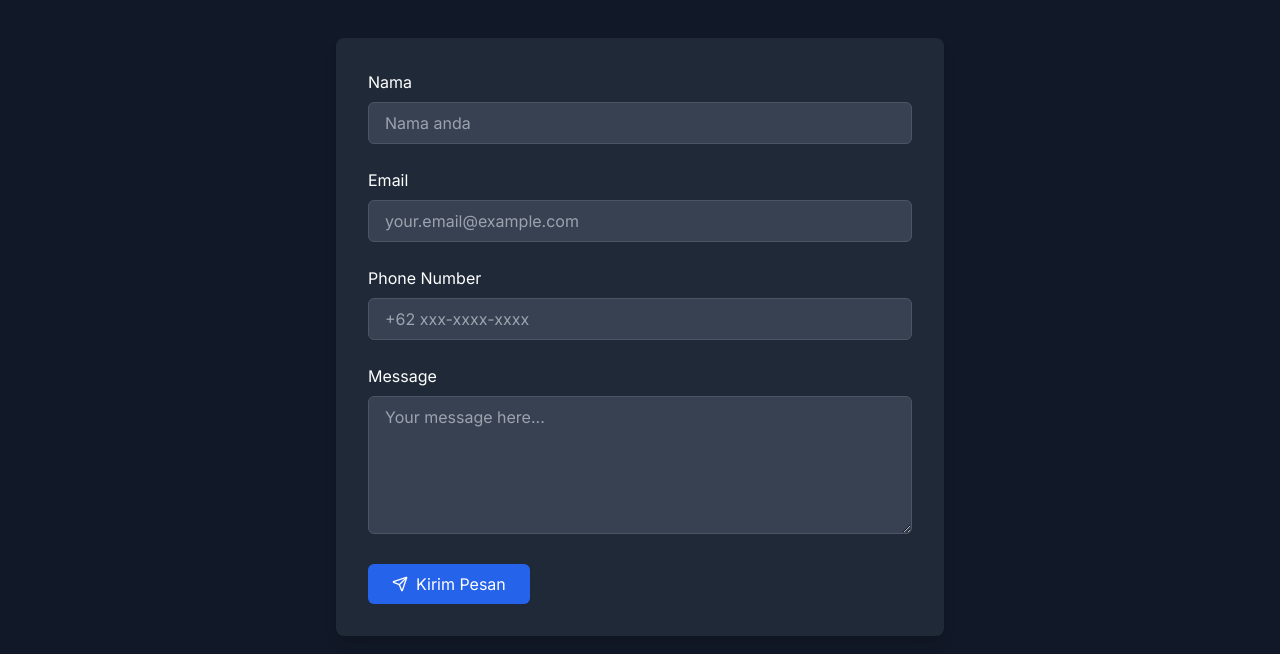
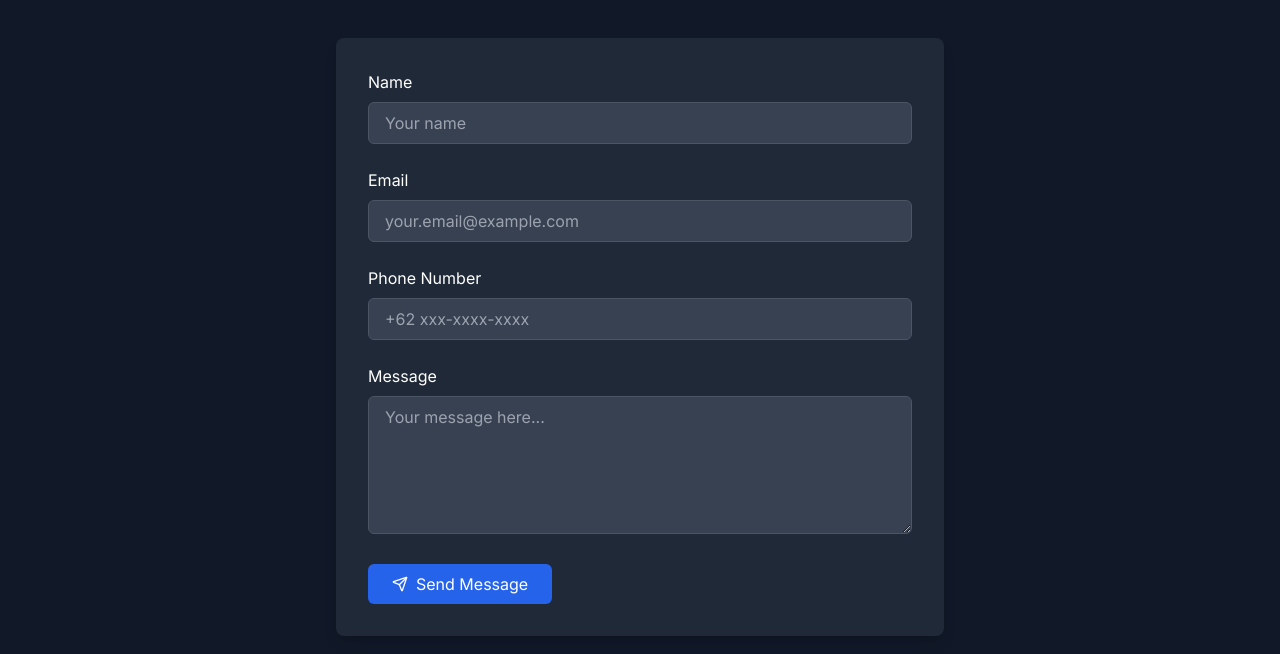
Before and after one commit to farhan688/Portfolio-NextJS, a Next.js app: page /contact in a window 1280 px wide. Shown: the part 250-904 px from the top of the page. Built offline with nearby package versions, Linux system fonts and the light colour scheme.

Commit message:
Update with new changes

```diff
--- a/app/admin/resume/page.tsx
+++ b/app/admin/resume/page.tsx
@@ -10,8 +10,7 @@ export default function AdminResume() {
     personalInfo: {
       name: "",
       email: "",
-      location: "",
-      linkedin: ""
+      location: ""
     },
     summary: "",
     education: [],
@@ -188,18 +187,7 @@ export default function AdminResume() {
                   className="w-full bg-gray-700 p-2 rounded"
                 />
               </div>
-              <div>
-                <label className="block mb-2">LinkedIn</label>
-                <input
-                  type="url"
-                  value={formData.personalInfo.linkedin}
-                  onChange={(e) => setFormData({
-                    ...formData,
-                    personalInfo: { ...formData.personalInfo, linkedin: e.target.value }
-                  })}
-                  className="w-full bg-gray-700 p-2 rounded"
-                />
-              </div>
+
             </div>
           </section>
 
--- a/app/contact/page.tsx
+++ b/app/contact/page.tsx
@@ -2,7 +2,7 @@
 
 import { useState } from "react"
 import { motion } from "framer-motion"
-import { Send } from "lucide-react"
+import { Mail, Send, Phone } from "lucide-react"
 
 export default function Contact() {
   const [formData, setFormData] = useState({
@@ -25,22 +25,6 @@ export default function Contact() {
     setLoading(true)
     setError(null)
 
-    // Validasi email
-    const emailRegex = /^[^\s@]+@[^\s@]+\.[^\s@]+$/
-    if (!emailRegex.test(formData.email)) {
-      setError("Format email tidak valid")
-      setLoading(false)
-      return
-    }
-
-    // Validasi nomor telepon Indonesia
-    const phoneRegex = /^(\+62|62|0)8[1-9][0-9]{6,9}$/
-    if (!phoneRegex.test(formData.phone.replace(/[\s-]/g, ''))) {
-      setError("Format nomor telepon tidak valid")
-      setLoading(false)
-      return
-    }
-
     try {
       const response = await fetch("/api/contact", {
         method: "POST",
@@ -50,24 +34,21 @@ export default function Contact() {
         body: JSON.stringify(formData),
       })
 
-      if (!response.ok) {
-        const errorData = await response.json()
-        throw new Error(errorData.message || "Gagal mengirim pesan")
-      }
+      if (!response.ok) throw new Error("Failed to send message")
 
       setSuccess(true)
       setFormData({ name: "", email: "", phone: "", message: "" })
       setTimeout(() => setSuccess(false), 5000)
     } catch (err) {
-      setError(err instanceof Error ? err.message : "Terjadi kesalahan")
+      setError(err instanceof Error ? err.message : "Something went wrong")
     } finally {
       setLoading(false)
     }
   }
 
   return (
-    <div className="flex-1 min-h-screen py-16 flex flex-col">
-      <div className="max-w-2xl mx-auto px-8 w-full flex-grow">
+    <div className="min-h-screen py-16">
+      <div className="max-w-2xl mx-auto px-8">
         <motion.div
           initial={{ opacity: 0, y: 20 }}
           animate={{ opacity: 1, y: 0 }}
@@ -81,12 +62,12 @@ export default function Contact() {
           initial={{ opacity: 0, y: 20 }}
           animate={{ opacity: 1, y: 0 }}
           transition={{ delay: 0.2 }}
-          className="bg-gray-800 p-8 rounded-lg shadow-lg mb-8"
+          className="bg-gray-800 p-8 rounded-lg shadow-lg"
         >
           <form onSubmit={handleSubmit} className="space-y-6">
             <div>
               <label htmlFor="name" className="block text-white mb-2">
-                Nama
+                Name
               </label>
               <input
                 type="text"
@@ -95,9 +76,8 @@ export default function Contact() {
                 value={formData.name}
                 onChange={handleChange}
                 required
-                disabled={loading}
-                className="w-full px-4 py-2 bg-gray-700 border border-gray-600 rounded-md text-white focus:outline-none focus:border-blue-500 disabled:opacity-50"
-                placeholder="Nama anda"
+                className="w-full px-4 py-2 bg-gray-700 border border-gray-600 rounded-md text-white focus:outline-none focus:border-blue-500"
+                placeholder="Your name"
               />
             </div>
 
@@ -112,8 +92,7 @@ export default function Contact() {
                 value={formData.email}
                 onChange={handleChange}
                 required
-                disabled={loading}
-                className="w-full px-4 py-2 bg-gray-700 border border-gray-600 rounded-md text-white focus:outline-none focus:border-blue-500 disabled:opacity-50"
+                className="w-full px-4 py-2 bg-gray-700 border border-gray-600 rounded-md text-white focus:outline-none focus:border-blue-500"
                 placeholder="your.email@example.com"
               />
             </div>
@@ -129,8 +108,7 @@ export default function Contact() {
                 value={formData.phone}
                 onChange={handleChange}
                 required
-                disabled={loading}
-                className="w-full px-4 py-2 bg-gray-700 border border-gray-600 rounded-md text-white focus:outline-none focus:border-blue-500 disabled:opacity-50"
+                className="w-full px-4 py-2 bg-gray-700 border border-gray-600 rounded-md text-white focus:outline-none focus:border-blue-500"
                 placeholder="+62 xxx-xxxx-xxxx"
               />
             </div>
@@ -146,8 +124,7 @@ export default function Contact() {
                 onChange={handleChange}
                 required
                 rows={5}
-                disabled={loading}
-                className="w-full px-4 py-2 bg-gray-700 border border-gray-600 rounded-md text-white focus:outline-none focus:border-blue-500 disabled:opacity-50"
+                className="w-full px-4 py-2 bg-gray-700 border border-gray-600 rounded-md text-white focus:outline-none focus:border-blue-500"
                 placeholder="Your message here..."
               ></textarea>
             </div>
@@ -156,23 +133,17 @@ export default function Contact() {
               <button
                 type="submit"
                 disabled={loading}
-                className={`
-                  bg-blue-600 text-white px-6 py-2 rounded-md
-                  hover:bg-blue-700 transition duration-300
-                  flex items-center gap-2
-                  disabled:opacity-50 disabled:cursor-not-allowed
-                  ${loading ? 'bg-blue-400' : ''}
-                `}
+                className="bg-blue-600 text-white px-6 py-2 rounded-md hover:bg-blue-700 transition duration-300 flex items-center gap-2 disabled:opacity-50"
               >
                 {loading ? (
                   <>
-                    <div className="animate-spin rounded-full h-4 w-4 border-2 border-white border-t-transparent"></div>
-                    Mengirim...
+                    <div className="animate-spin rounded-full h-4 w-4 border-2 border-white"></div>
+                    Sending...
                   </>
                 ) : (
                   <>
                     <Send className="w-4 h-4" />
-                    Kirim Pesan
+                    Send Message
                   </>
                 )}
               </button>
@@ -181,13 +152,9 @@ export default function Contact() {
                 <motion.span
                   initial={{ opacity: 0, x: 20 }}
                   animate={{ opacity: 1, x: 0 }}
-                  exit={{ opacity: 0, x: -20 }}
-                  className="text-green-500 flex items-center gap-2"
+                  className="text-green-500"
                 >
-                  <svg className="w-4 h-4" viewBox="0 0 20 20" fill="currentColor">
-                    <path fillRule="evenodd" d="M16.707 5.293a1 1 0 010 1.414l-8 8a1 1 0 01-1.414 0l-4-4a1 1 0 011.414-1.414L8 12.586l7.293-7.293a1 1 0 011.414 0z" clipRule="evenodd" />
-                  </svg>
-                  Pesan berhasil dikirim!
+                  Message sent successfully!
                 </motion.span>
               )}
 
@@ -195,12 +162,8 @@ export default function Contact() {
                 <motion.span
                   initial={{ opacity: 0, x: 20 }}
                   animate={{ opacity: 1, x: 0 }}
-                  exit={{ opacity: 0, x: -20 }}
-                  className="text-red-500 flex items-center gap-2"
+                  className="text-red-500"
                 >
-                  <svg className="w-4 h-4" viewBox="0 0 20 20" fill="currentColor">
-                    <path fillRule="evenodd" d="M18 10a8 8 0 11-16 0 8 8 0 0116 0zm-7 4a1 1 0 11-2 0 1 1 0 012 0zm-1-9a1 1 0 00-1 1v4a1 1 0 102 0V6a1 1 0 00-1-1z" clipRule="evenodd" />
-                  </svg>
                   {error}
                 </motion.span>
               )}
```
